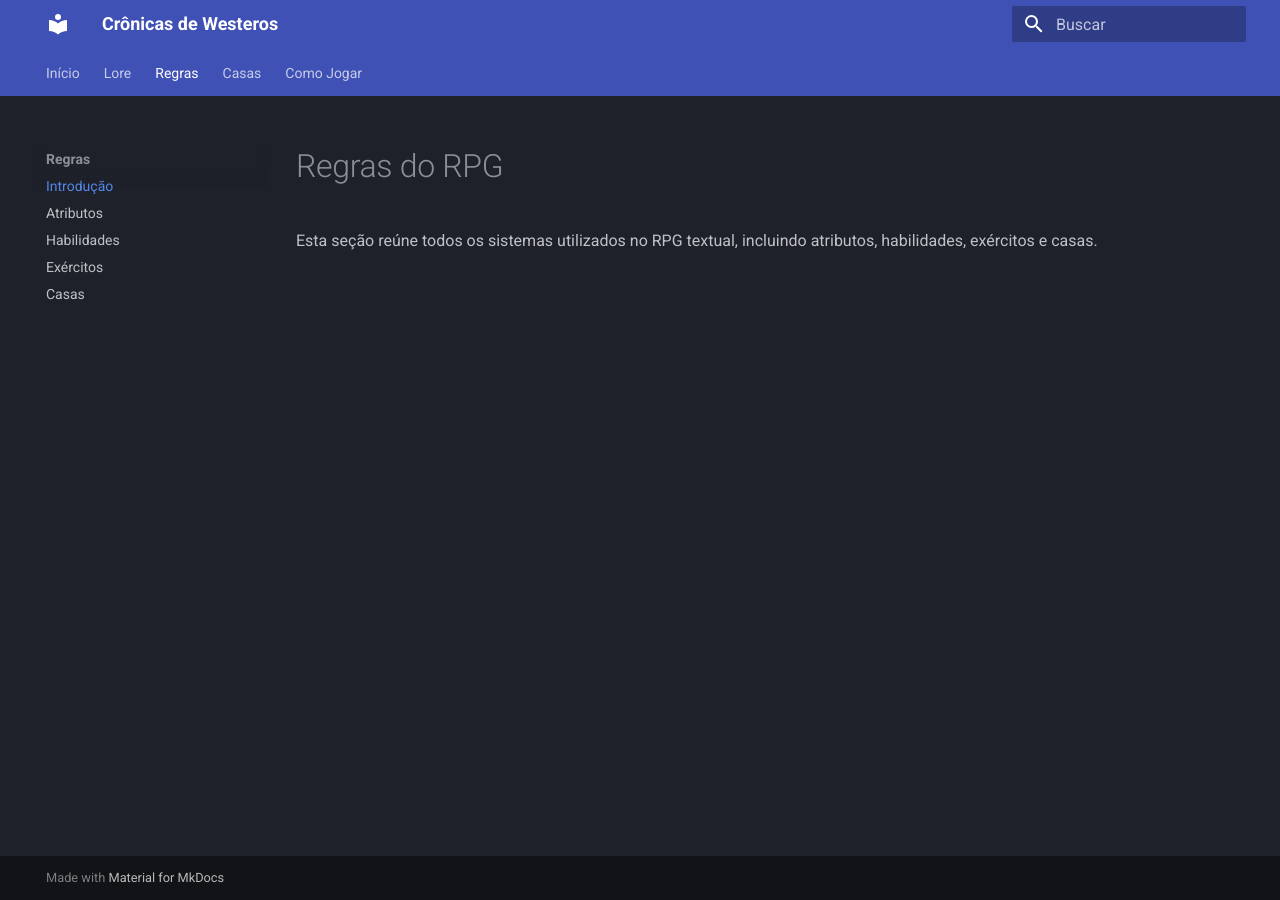
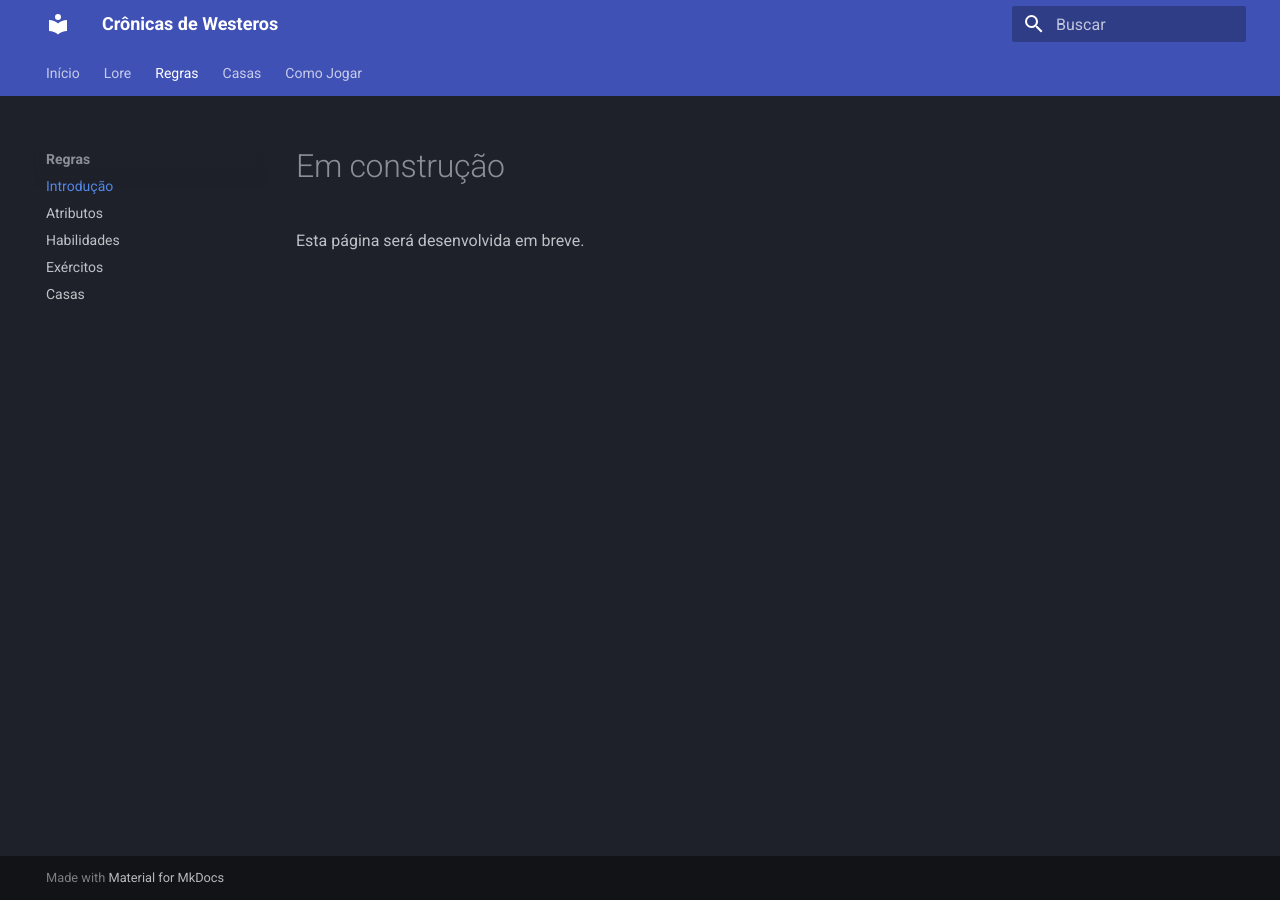
Before and after one commit to CronicasDeWesteros/Cronicas-De-Westeros, an MkDocs documentation site: the page built from docs/regras/index.md, in a window 1280 px wide. Built offline with MkDocs 1.6.1 and Material for MkDocs 9.7.7, drawn with Linux system fonts in a browser that asks for light colours.

Commit message:
Cria páginas pendentes do menu

```diff
--- a/docs/regras/index.md
+++ b/docs/regras/index.md
@@ -1,4 +1,3 @@
-# Regras do RPG
+# Em construção
 
-Esta seção reúne todos os sistemas utilizados no RPG textual,
-incluindo atributos, habilidades, exércitos e casas.
+Esta página será desenvolvida em breve.
```
Also changed, not shown: docs/casas/casa_x.md (+3 -0 lines), docs/casas/stark.md (+3 -0 lines), docs/lore/faccoes.md (+3 -0 lines), docs/lore/historia.md (+3 -0 lines), docs/regras/atributos.md (+3 -0 lines), docs/regras/casas.md (+3 -0 lines), docs/regras/exercitos.md (+3 -0 lines), docs/regras/habilidades.md (+3 -0 lines).
